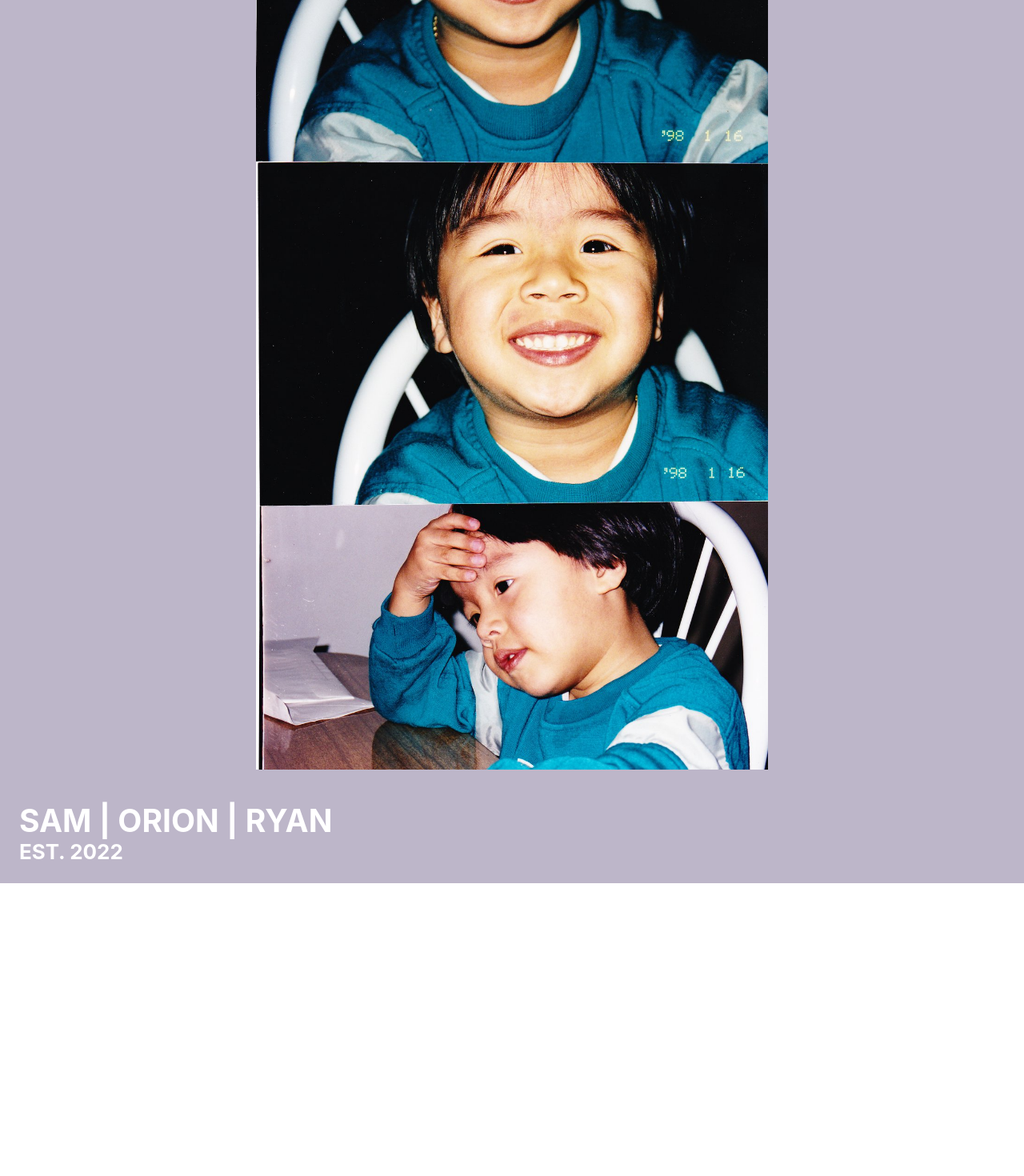
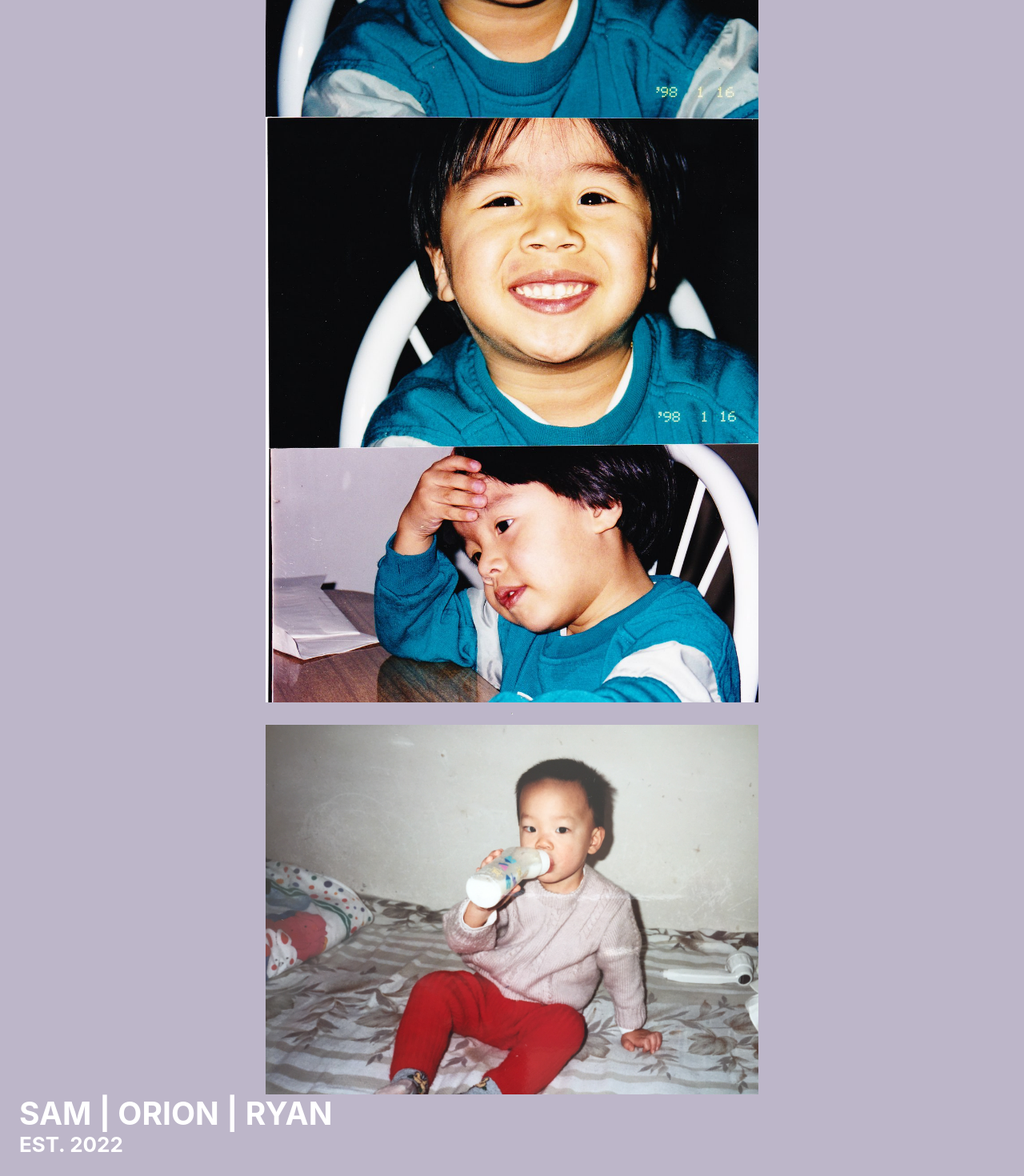
Before and after one commit to rynaing/yktv, a React (Create React App) app: page / in a window 1280 px wide. Shown: the part 455-1925 px from the top of the page at 80% size. Before the commit the page ends 1559 px from the top, so only its background shows below. Built offline with nearby package versions, Linux system fonts and the light colour scheme.

Commit message:
add sam image

```diff
--- a/src/App.js
+++ b/src/App.js
@@ -1,5 +1,7 @@
 import logo from './logo.svg';
 import ryanBabyPic from './assets/ryan_two_years_old_imp.jpg';
+import samPic from './assets/sam_drinking_bottle.jpg';
+
 import './App.css';
 
 function App() {
@@ -15,7 +17,9 @@ function App() {
         <p>
           yerrrrrrrrr
         </p>
-        <img src={ryanBabyPic} className="ryan-img" alt="ryan" />
+        <img src={ryanBabyPic} className="ryan-img" alt="ryan" style={{ width: '50%', margin: 'auto' }} />
+        <hr></hr>
+        <img src={samPic} className="sam-img" alt="sam" style={{ width: '50%', margin: 'auto'}} />
         <h2 className='text'>
           SAM | ORION | RYAN
         </h2>
```
Also changed, not shown: src/assets/sam_drinking_bottle.jpg (added).
